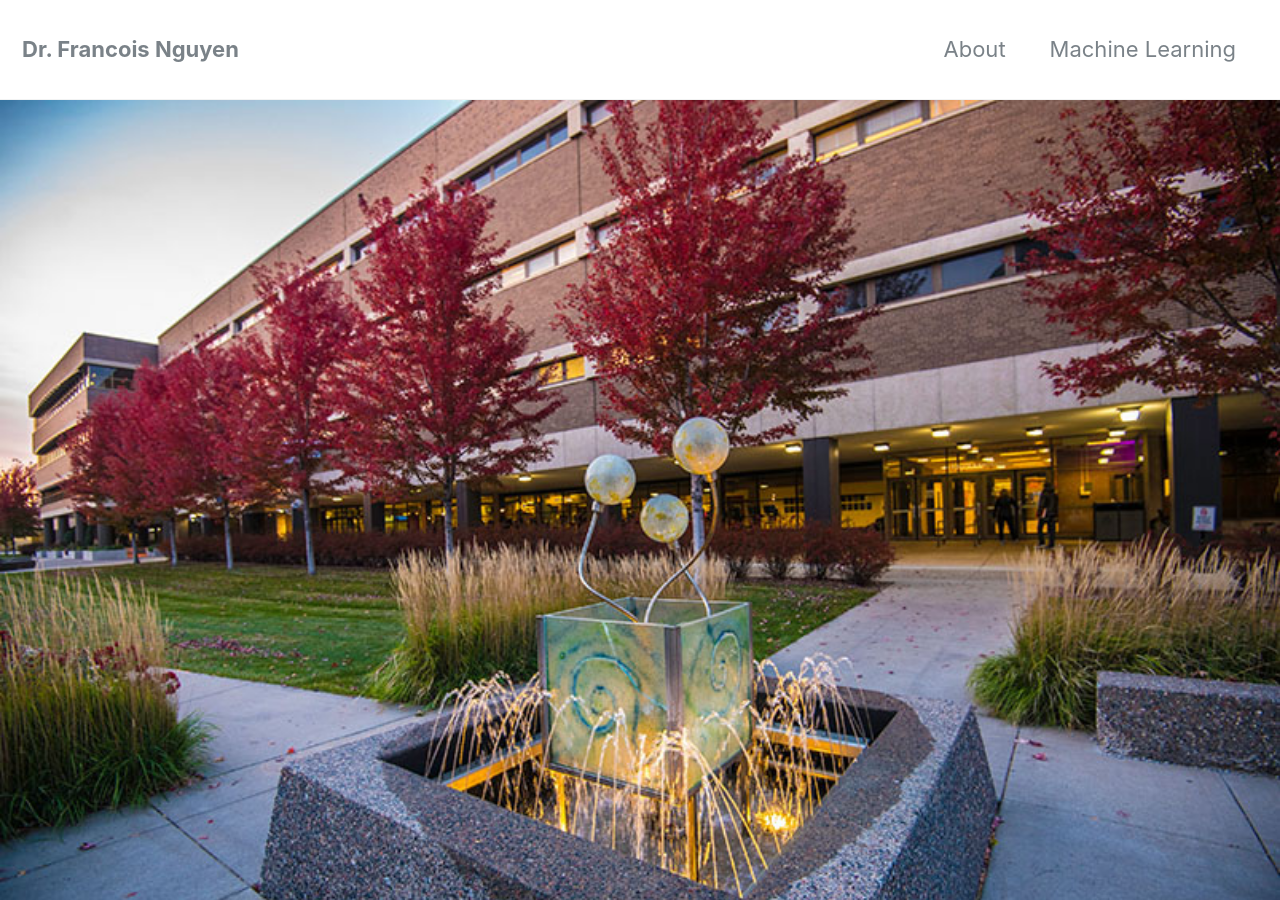
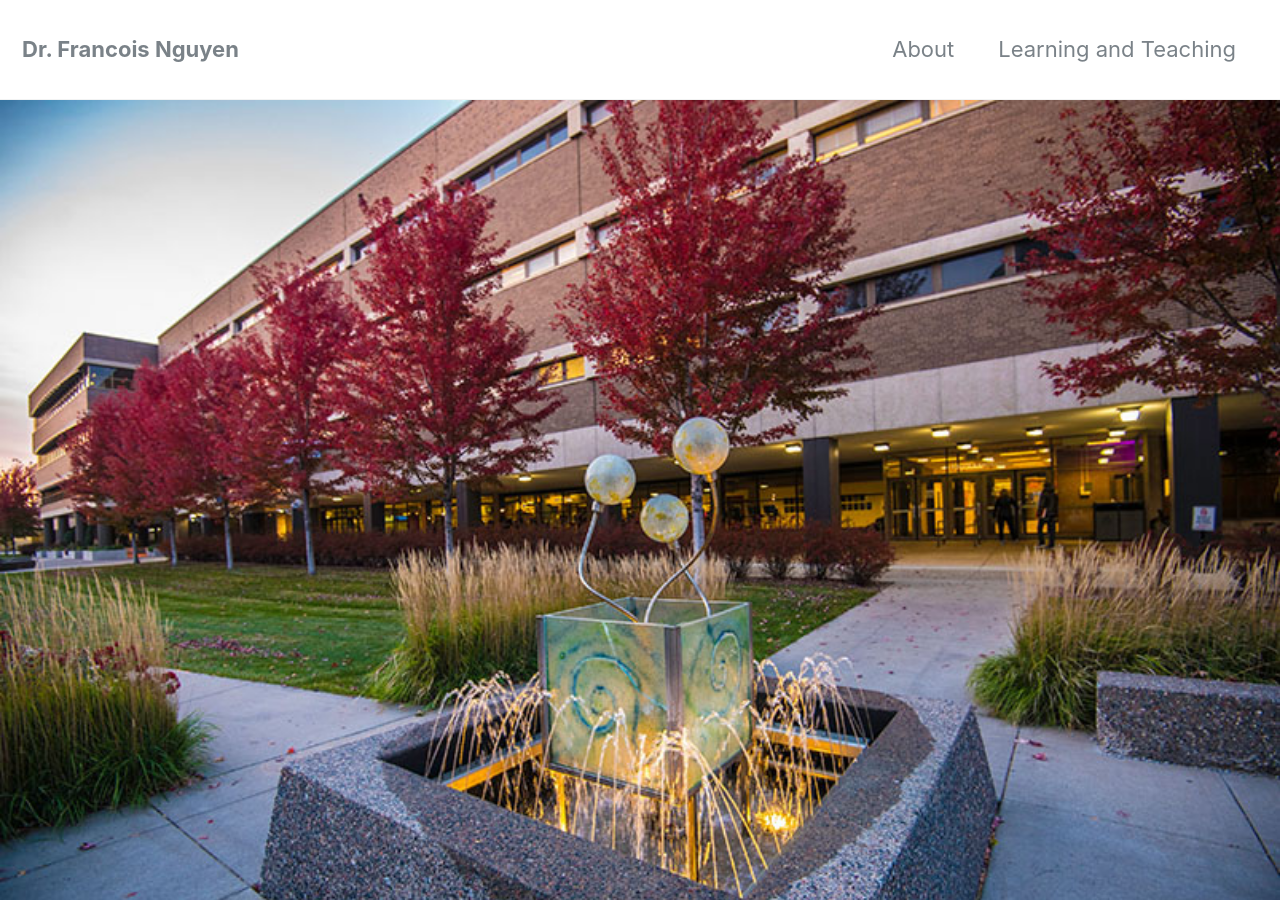
Before and after one commit to drwin18/drwin18.github.io, a Jekyll site: the page built from index.html, in a window 1280 px wide and 900 px high. Built offline with Jekyll 4.4.1, drawn with Linux system fonts in a browser that asks for light colours; nearby versions of some CDN libraries; the list of posts is cut into pages by our own code.

Commit message:
change Navigation from Machine-learning to Markdown

```diff
--- a/_data/navigation.yml
+++ b/_data/navigation.yml
@@ -2,8 +2,8 @@
 main:
   - title: "About"
     url: /about/
-  - title: "Machine Learning"
-    url: /machine-learning/
+  - title: "Learning and Teaching"
+    url: /markdown/
   # - title: "About"
   #   url: https://mmistakes.github.io/minimal-mistakes/about/
   # - title: "Sample Posts"
```
